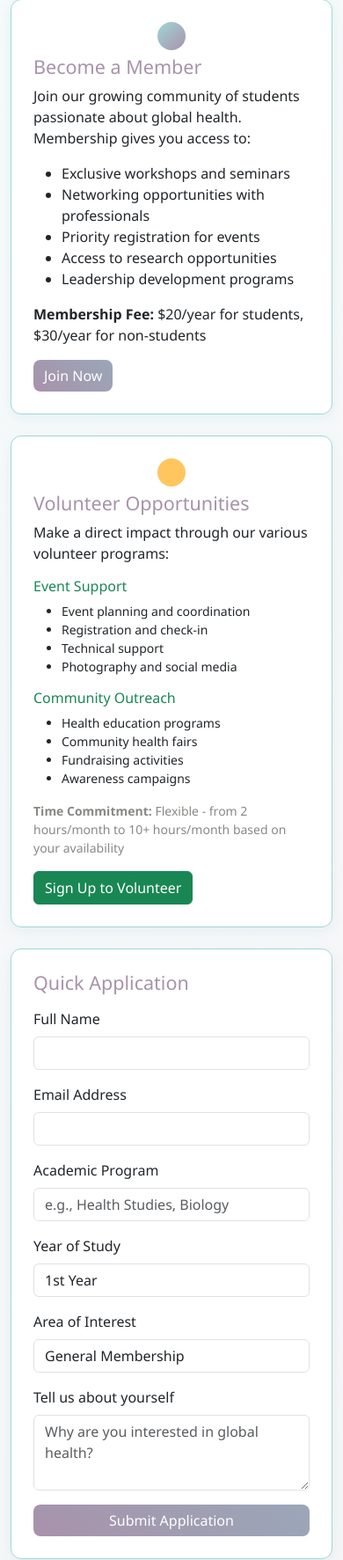
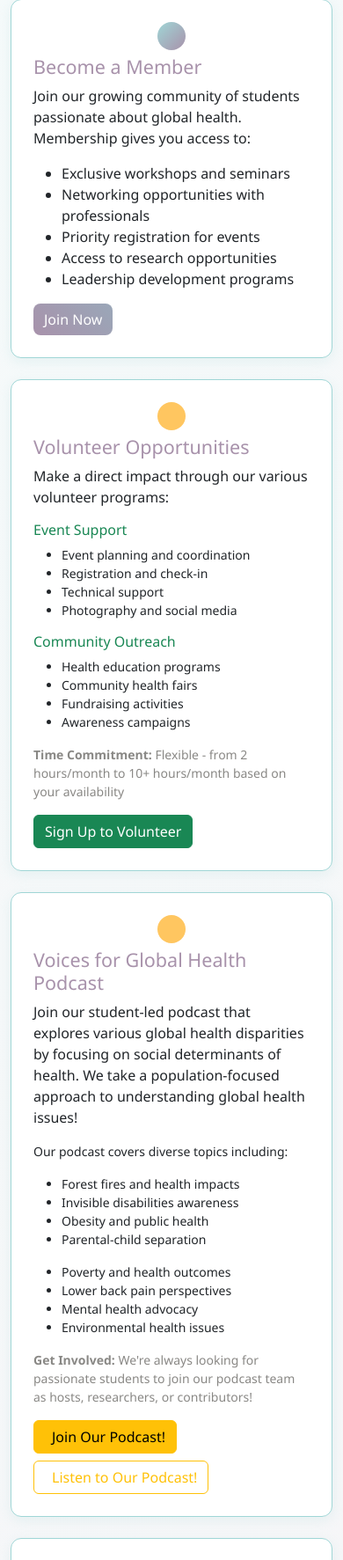
Before and after one commit to sarv198/UWaterloo_CAGH, a Django app: page /involvement/ in a window 390 px wide. Shown: the part 532-2305 px from the top of the page at 88% size. Run offline with Django 3.2, Linux system fonts and the light colour scheme.

Commit message:
Add podcast section and update membership details on Get Involved page
- Add new 'Voices for Global Health Podcast' section with comprehensive description
- Include podcast topics: forest fires, disabilities, obesity, poverty, mental health
- Add 'Join Our Podcast!' button linking to Google Forms application
- Add 'Listen to Our Podcast!' button linking to Spotify podcast page
- Remove membership fee information (/year for students, /year for non-students)
- Use microphone icon and warning color theme for podcast section
- Include Bootstrap icons for better visual appeal on buttons

```diff
--- a/CAGH/templates/CAGH/involvement.html
+++ b/CAGH/templates/CAGH/involvement.html
@@ -39,7 +39,6 @@
                         <li>Access to research opportunities</li>
                         <li>Leadership development programs</li>
                     </ul>
-                    <p><strong>Membership Fee:</strong> $20/year for students, $30/year for non-students</p>
                     <a href="#" class="btn btn-primary">Join Now</a>
                 </div>
             </div>
@@ -82,6 +81,55 @@
                         <strong>Time Commitment:</strong> Flexible - from 2 hours/month to 10+ hours/month based on your availability
                     </p>
                     <a href="#" class="btn btn-success">Sign Up to Volunteer</a>
+                </div>
+            </div>
+        </div>
+
+        <!-- Podcast -->
+        <div class="content-section mb-4">
+            <div class="row">
+                <div class="col-md-2 text-center">
+                    <div class="bg-warning text-dark rounded-circle p-3 d-inline-block">
+                        <i class="bi bi-mic fs-3"></i>
+                    </div>
+                </div>
+                <div class="col-md-10">
+                    <h4 class="text-primary">Voices for Global Health Podcast</h4>
+                    <p>
+                        Join our student-led podcast that explores various global health disparities by focusing on social determinants of health. We take a population-focused approach to understanding global health issues!
+                    </p>
+                    <p class="small">
+                        Our podcast covers diverse topics including:
+                    </p>
+                    <div class="row">
+                        <div class="col-md-6">
+                            <ul class="small">
+                                <li>Forest fires and health impacts</li>
+                                <li>Invisible disabilities awareness</li>
+                                <li>Obesity and public health</li>
+                                <li>Parental-child separation</li>
+                            </ul>
+                        </div>
+                        <div class="col-md-6">
+                            <ul class="small">
+                                <li>Poverty and health outcomes</li>
+                                <li>Lower back pain perspectives</li>
+                                <li>Mental health advocacy</li>
+                                <li>Environmental health issues</li>
+                            </ul>
+                        </div>
+                    </div>
+                    <p class="small text-muted">
+                        <strong>Get Involved:</strong> We're always looking for passionate students to join our podcast team as hosts, researchers, or contributors!
+                    </p>
+                    <div class="d-flex gap-2 flex-wrap">
+                        <a href="https://docs.google.com/forms/d/e/1FAIpQLSdEKIzbXlAy2IpYuh_0cIsBeK_JbgsdpxCBrQKJzV9ydc-hzA/viewform" target="_blank" class="btn btn-warning">
+                            <i class="bi bi-person-plus me-2"></i>Join Our Podcast!
+                        </a>
+                        <a href="https://creators.spotify.com/pod/profile/uw-canadian-association-f/episodes/Episode-1---What-is-Voices-for-Global-Health-e2p2dbo" target="_blank" class="btn btn-outline-warning">
+                            <i class="bi bi-headphones me-2"></i>Listen to Our Podcast!
+                        </a>
+                    </div>
                 </div>
             </div>
         </div>
```
